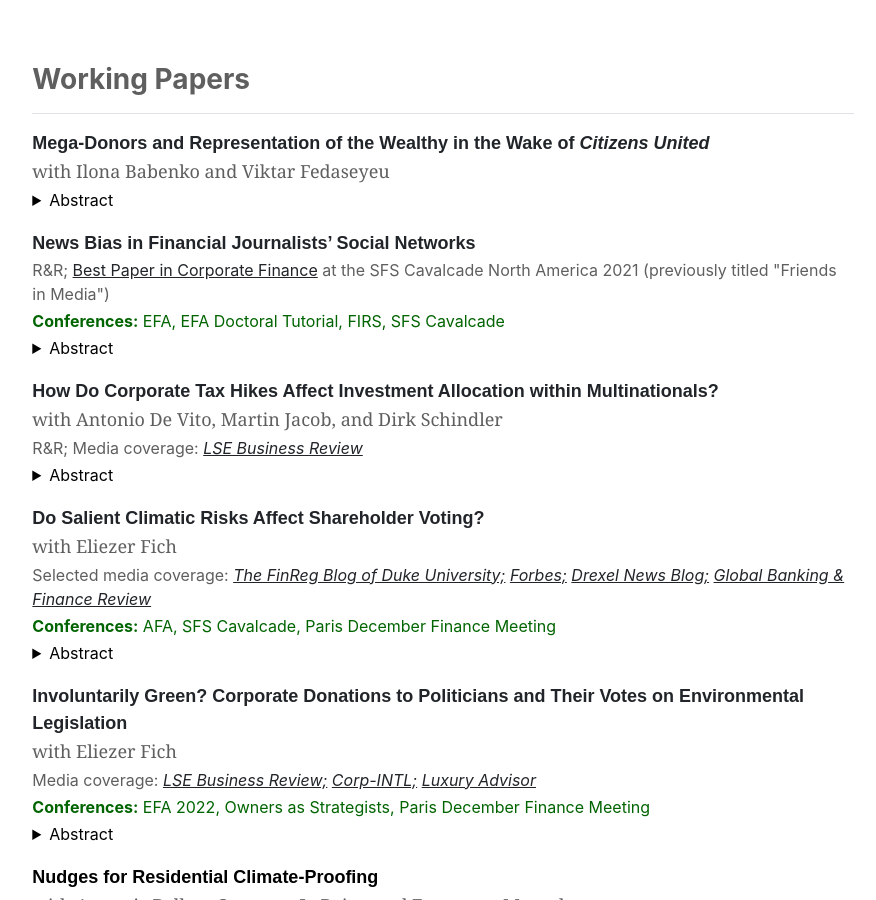
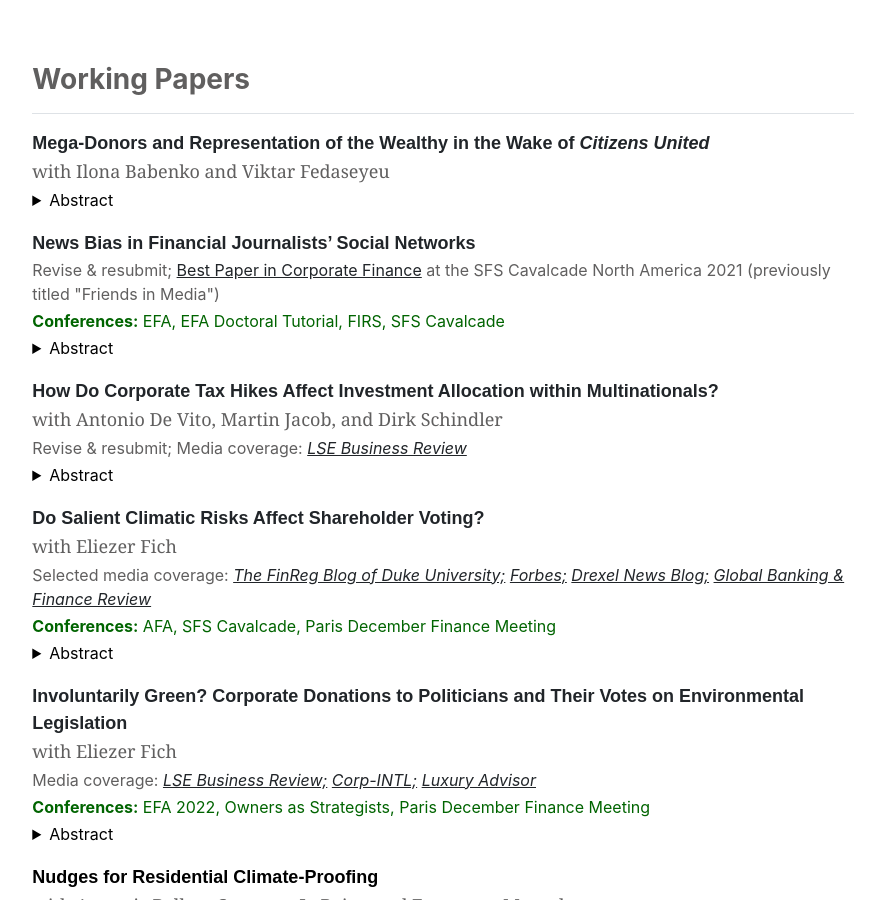
Before and after one commit to guosongxu/guosongxu.github.io, a Jekyll site: the page built from index.md, in a window 1280 px wide and 900 px high, scrolled down 489 px. Shown: the whole window, without its empty margins (197-1073 px from the left). Built offline with Jekyll 4.4.1, drawn with Linux system fonts in a browser that asks for light colours.

Commit message:
Update home.html

```diff
--- a/_layouts/home.html
+++ b/_layouts/home.html
@@ -25,7 +25,7 @@
     </details>
 
     <p style="font-family:arial, 'MS Sans Serif', arial;font-size:18px;margin-bottom:1px;margin-top:18px"><a rel="noreferrer noopener" aria-label=" (opens in a new tab)" href="https://papers.ssrn.com/sol3/papers.cfm?abstract_id=3189273" target="_blank" style="text-decoration:none;"><strong>News Bias in Financial Journalists’ Social Networks</strong></a></p>
-    <p style="font-size:16px;margin-bottom:3px;color:#605F5F">R&R;&nbsp;<a rel="noreferrer noopener" href="http://sfs.org/cavalcade-best-paper-in-corporate-finance/" target="_blank">Best Paper in Corporate Finance</a> at the SFS Cavalcade North America 2021 (previously titled "Friends in Media")</p>
+    <p style="font-size:16px;margin-bottom:3px;color:#605F5F">Revise & resubmit;&nbsp;<a rel="noreferrer noopener" href="http://sfs.org/cavalcade-best-paper-in-corporate-finance/" target="_blank">Best Paper in Corporate Finance</a> at the SFS Cavalcade North America 2021 (previously titled "Friends in Media")</p>
     <p style="font-size:16px;margin-bottom:3px;color:#006400"><strong>Conferences:</strong> EFA, EFA Doctoral Tutorial, FIRS, SFS Cavalcade</p>
     <details>
       <summary>Abstract</summary>
@@ -36,7 +36,7 @@
 
     <p style="font-family:arial, 'MS Sans Serif', arial;font-size:18px;margin-bottom:1px;margin-top:18px"><a rel="noreferrer noopener" aria-label=" (opens in a new tab)" href="https://papers.ssrn.com/sol3/papers.cfm?abstract_id=3643481" target="_blank" style="text-decoration:none;"><strong>How Do Corporate Tax Hikes Affect Investment Allocation within Multinationals?</strong></a></p>
     <p style="font-family:georgia;font-size:18px;margin-bottom:3px;color:#605F5F">with Antonio De Vito, Martin Jacob, and Dirk Schindler</p>
-    <p style="font-size:16px;margin-bottom:3px;color:#605F5F">R&R; Media coverage:&nbsp;<em><a rel="noreferrer noopener" href="https://blogs.lse.ac.uk/businessreview/2020/09/01/the-impact-of-austerity-policies-in-a-country-can-be-felt-across-its-borders/" target="_blank">LSE Business Review</a></em></p>
+    <p style="font-size:16px;margin-bottom:3px;color:#605F5F">Revise & resubmit; Media coverage:&nbsp;<em><a rel="noreferrer noopener" href="https://blogs.lse.ac.uk/businessreview/2020/09/01/the-impact-of-austerity-policies-in-a-country-can-be-felt-across-its-borders/" target="_blank">LSE Business Review</a></em></p>
     <details>
       <summary>Abstract</summary>
       <p>
```
